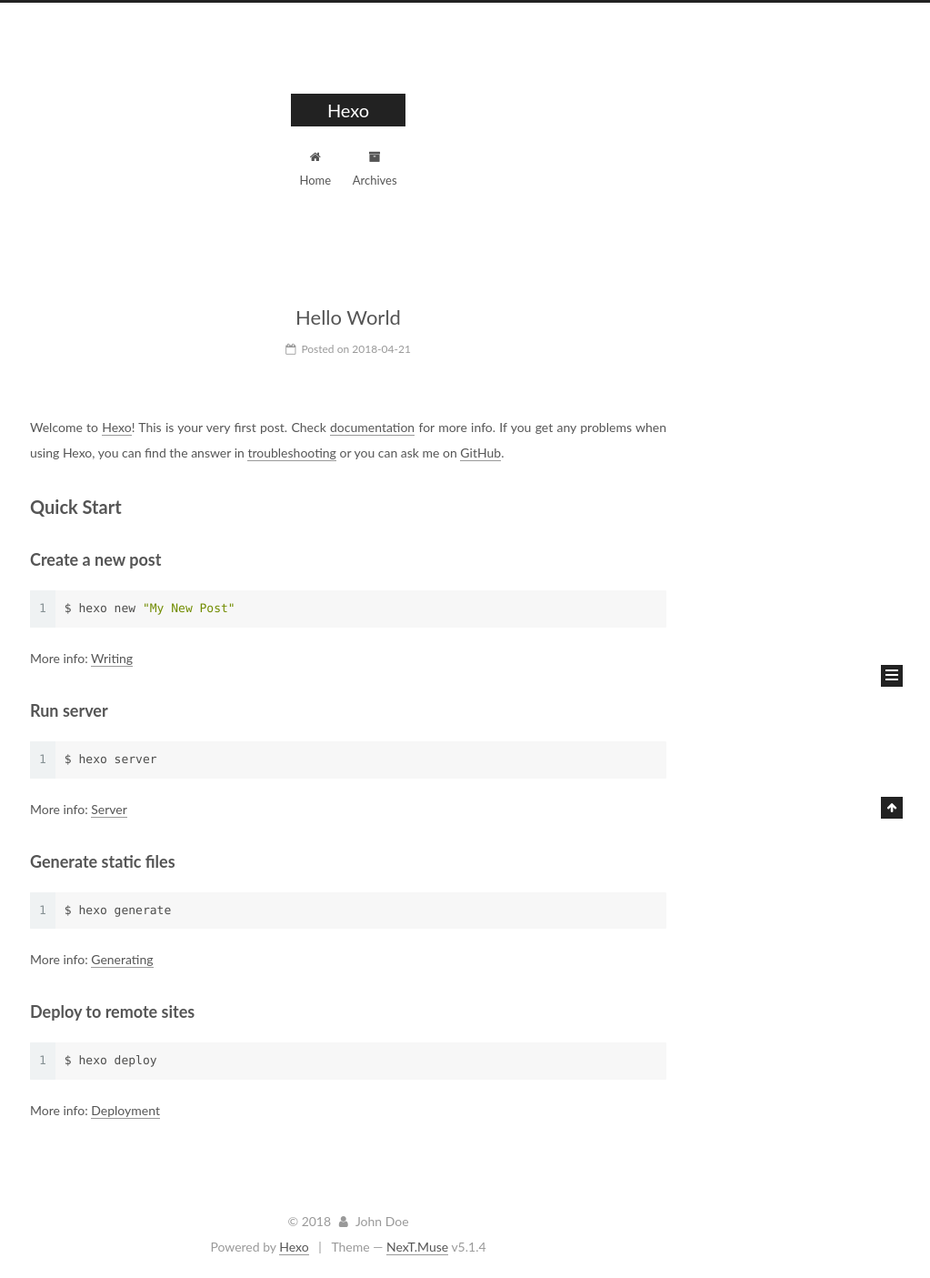
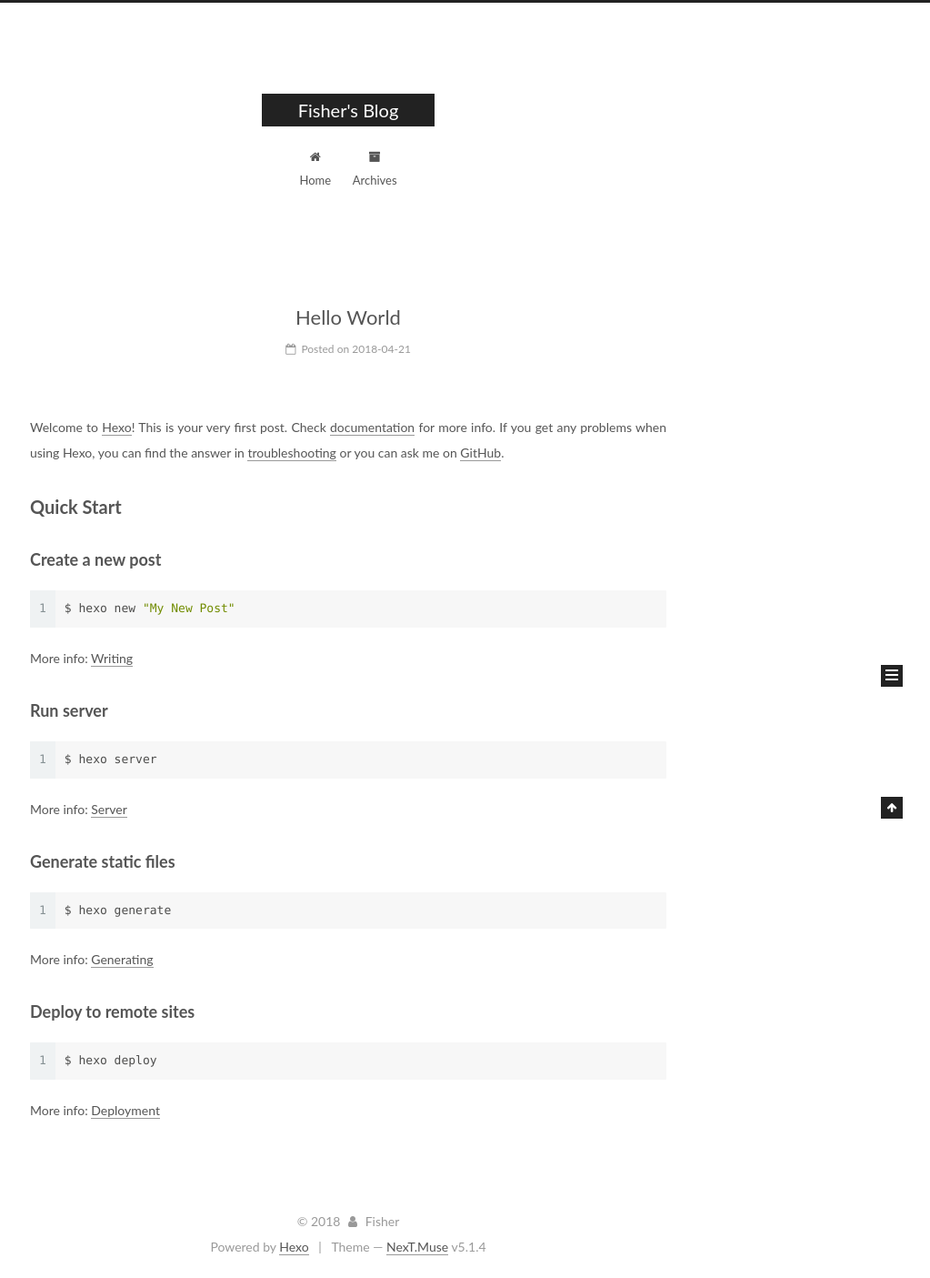
Before and after one commit to Fisher1006/Fisher1006.github.io, a plain HTML site: page index.html in a window 1280 px wide. Shown: the whole page at 91% size, without its empty margins (257-1280 px from the left). Drawn offline with Linux system fonts and the light colour scheme.

Commit message:
Site updated: 2018-04-21 14:47:02

```diff
--- a/css/main.css
+++ b/css/main.css
@@ -1822,7 +1822,7 @@ pre .javascript .function {
   width: 4px;
   height: 4px;
   border-radius: 50%;
-  background: #6bffa8;
+  background: #ffe7cd;
 }
 .links-of-blogroll {
   font-size: 13px;
--- a/index.html
+++ b/index.html
@@ -80,12 +80,12 @@
 
 
 <meta property="og:type" content="website">
-<meta property="og:title" content="Hexo">
+<meta property="og:title" content="Fisher&#39;s Blog">
 <meta property="og:url" content="http://yoursite.com/index.html">
-<meta property="og:site_name" content="Hexo">
+<meta property="og:site_name" content="Fisher&#39;s Blog">
 <meta property="og:locale" content="default">
 <meta name="twitter:card" content="summary">
-<meta name="twitter:title" content="Hexo">
+<meta name="twitter:title" content="Fisher&#39;s Blog">
 
 
 
@@ -121,7 +121,7 @@
 
 
 
-  <title>Hexo</title>
+  <title>Fisher's Blog</title>
 
 
 
@@ -152,7 +152,7 @@
     <div class="custom-logo-site-title">
       <a href="/"  class="brand" rel="start">
         <span class="logo-line-before"><i></i></span>
-        <span class="site-title">Hexo</span>
+        <span class="site-title">Fisher's Blog</span>
         <span class="logo-line-after"><i></i></span>
       </a>
     </div>
@@ -232,13 +232,13 @@
     <link itemprop="mainEntityOfPage" href="http://yoursite.com/2018/04/21/hello-world/">
 
     <span hidden itemprop="author" itemscope itemtype="http://schema.org/Person">
-      <meta itemprop="name" content="John Doe">
+      <meta itemprop="name" content="Fisher">
       <meta itemprop="description" content="">
       <meta itemprop="image" content="/images/avatar.gif">
     </span>
 
     <span hidden itemprop="publisher" itemscope itemtype="http://schema.org/Organization">
-      <meta itemprop="name" content="Hexo">
+      <meta itemprop="name" content="Fisher's Blog">
     </span>
 
 
@@ -379,7 +379,7 @@
         <div class="site-overview">
           <div class="site-author motion-element" itemprop="author" itemscope itemtype="http://schema.org/Person">
 
-              <p class="site-author-name" itemprop="name">John Doe</p>
+              <p class="site-author-name" itemprop="name">Fisher</p>
               <p class="site-description motion-element" itemprop="description"></p>
           </div>
 
@@ -435,7 +435,7 @@
   <span class="with-love">
     <i class="fa fa-user"></i>
   </span>
-  <span class="author" itemprop="copyrightHolder">John Doe</span>
+  <span class="author" itemprop="copyrightHolder">Fisher</span>
 
 
 </div>
```
Also changed, not shown: 2018/04/21/hello-world/index.html (+7 -7 lines), archives/2018/04/index.html (+7 -7 lines), archives/2018/index.html (+7 -7 lines), archives/index.html (+7 -7 lines).
